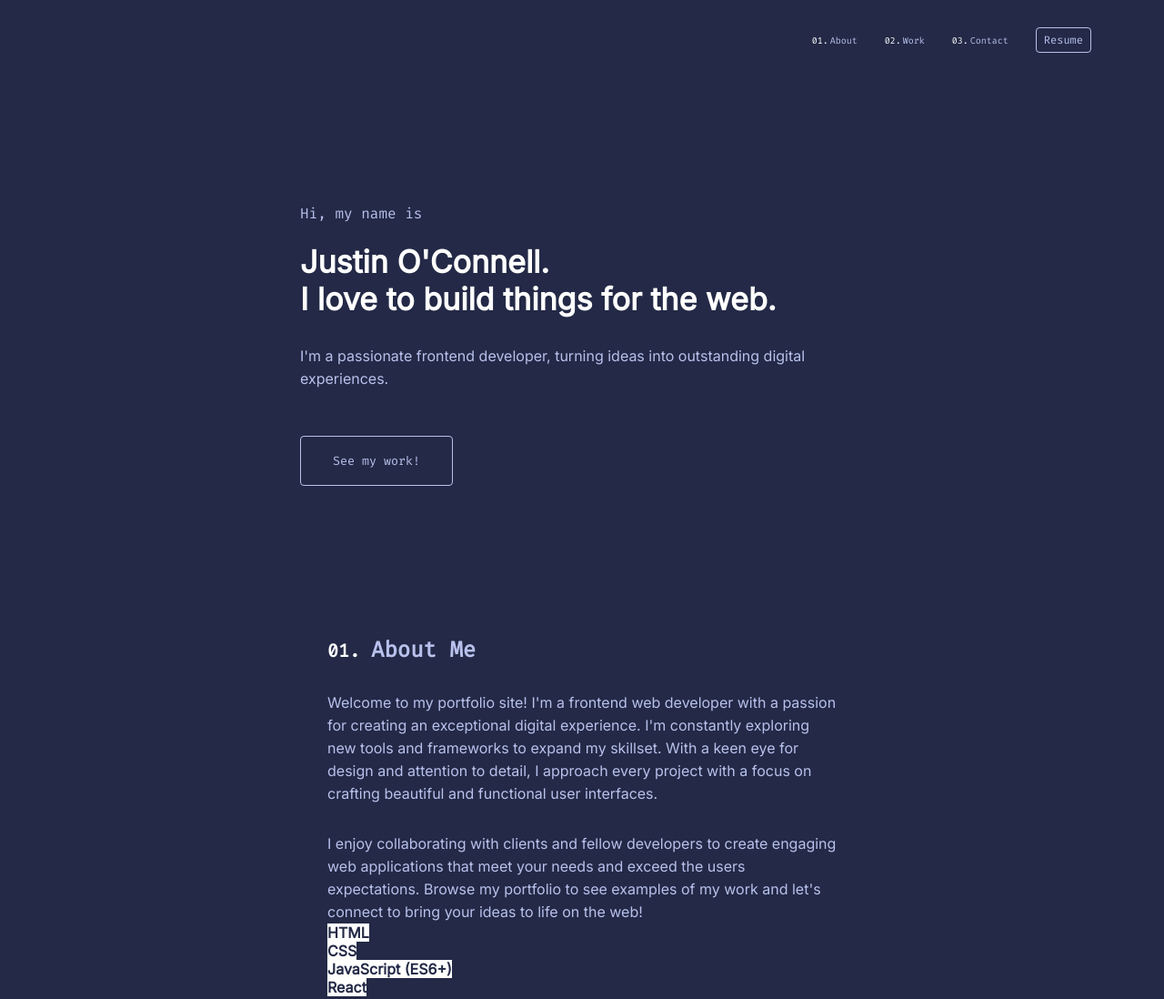
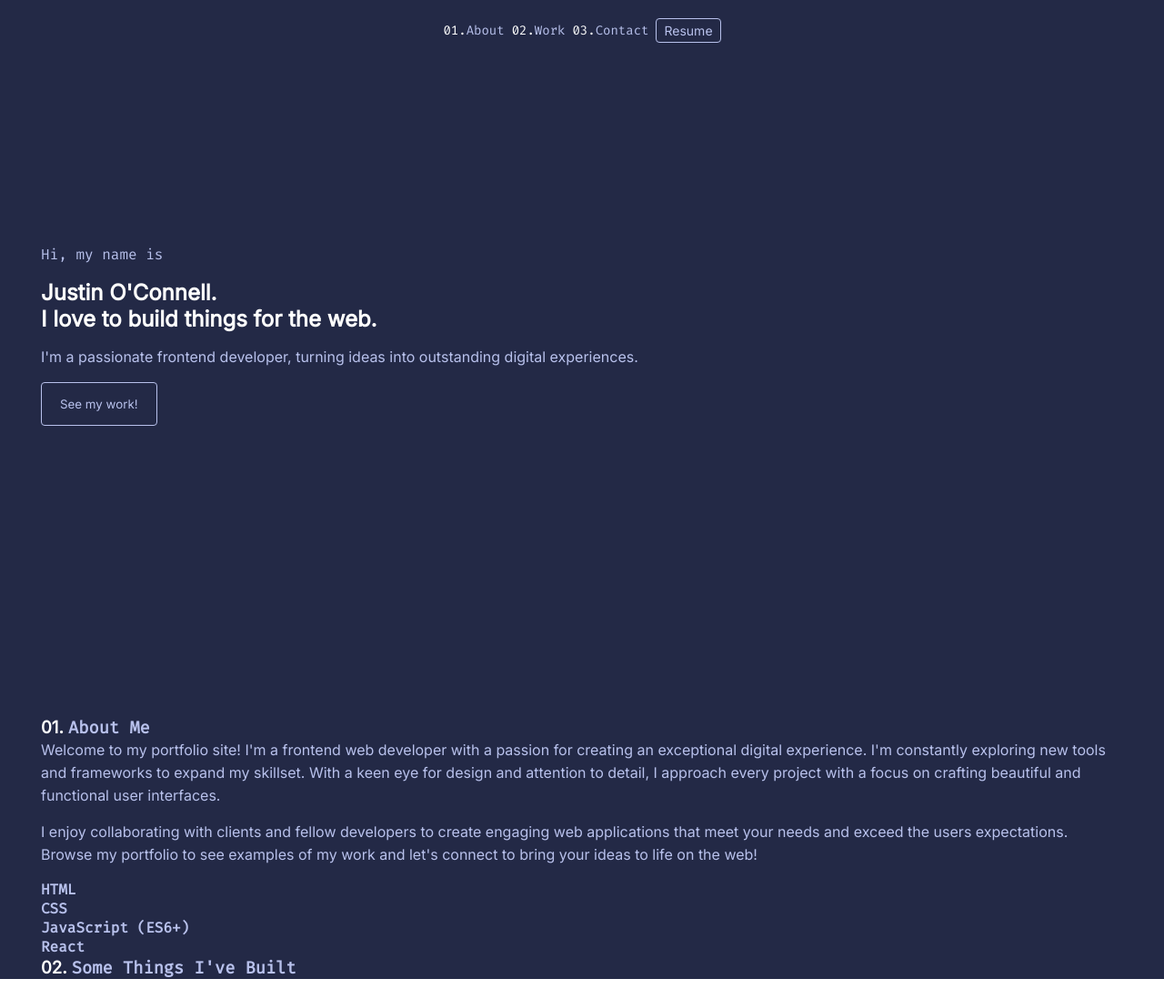
Before and after one commit to justin-0/my-portfolio, a plain HTML site: page index.html in a window 1280 px wide. Shown: the top 1098 px of the page at 91% size. After the commit the page ends 1076 px from the top, so only its background shows below. Drawn offline with Linux system fonts and the light colour scheme.

Commit message:
reorganised css

```diff
--- a/index.html
+++ b/index.html
@@ -12,16 +12,26 @@
       <nav id="nav">
         <div class="links">
           <div class="link">
-            <span class="number">01.</span><span class="link-name">About</span>
+            <a href="#about"
+              ><span class="number">01.</span
+              ><span class="link-name">About</span></a
+            >
           </div>
           <div class="link">
-            <span class="number">02.</span><span class="link-name">Work</span>
+            <a href="#projects"
+              ><span class="number">02.</span
+              ><span class="link-name">Work</span></a
+            >
           </div>
           <div class="link">
-            <span class="number">03.</span
-            ><span class="link-name">Contact</span>
+            <a href=""
+              ><span class="number">03.</span
+              ><span class="link-name">Contact</span></a
+            >
           </div>
-          <div class="link"><button class="nav-btn">Resume</button></div>
+          <div class="link">
+            <a href=""><button class="nav-btn">Resume</button></a>
+          </div>
         </div>
       </nav>
       <section id="hero">
@@ -35,13 +45,13 @@
             I'm a passionate frontend developer, turning ideas into outstanding
             digital experiences.
           </p>
-          <button class="main-btn">See my work!</button>
+          <a href="#projects"><button class="main-btn">See my work!</button></a>
         </div>
       </section>
-      <section>
+      <section class="abt-parent">
         <div id="about">
           <div class="about-content">
-            <h2><span class="h-number">01. </span>About Me</h2>
+            <h3 class="tagline"><span class="h-number">01. </span>About Me</h3>
             <p>
               Welcome to my portfolio site! I'm a frontend web developer with a
               passion for creating an exceptional digital experience. I'm
@@ -81,7 +91,9 @@
         </div>
       </section>
       <section id="projects">
-        <h2><span class="h-number">02. </span>Some Things I've Built</h2>
+        <h3 class="tagline">
+          <span class="h-number">02. </span>Some Things I've Built
+        </h3>
       </section>
     </div>
     <script src="/app.js"></script>
--- a/styles.css
+++ b/styles.css
@@ -13,151 +13,109 @@
   margin: 0;
   padding: 0;
   box-sizing: border-box;
+  scroll-behavior: smooth;
+  font-family: 'Inter', sans-serif;
 }
 
-#app {
-  padding: 0 20px;
-  background-color: var(--main-bg-color);
-}
-
-#nav {
-  padding-top: 20px;
-}
-
-#hero {
-  height: 80vh;
-  display: flex;
-  align-items: flex-start;
-  justify-content: center;
-  flex-direction: column;
-  margin-bottom: 130px;
-}
-
-#about {
-  height: 100vh;
-}
-#projects {
-  height: 100vh;
+/* Fonts, Colours, Button, Anchors */
+.link span,
+.tagline,
+.tech-title {
+  font-family: 'Fira Code', monospace;
 }
 
 h1,
-h2 {
+.link .number,
+.h-number {
   color: var(--main-headline-color);
-  font-family: 'Inter', sans-serif;
 }
 
-h2 {
-  font-family: 'Fira Code', monospace;
+.link span,
+.tagline,
+.tech-title,
+p,
+button {
   color: var(--main-para-color);
-  font-size: 24px;
 }
 
 p {
-  color: var(--main-para-color);
-  font-family: 'Inter', sans-serif;
+  line-height: 25px;
   font-size: 16px;
-  line-height: 25px;
 }
 
 button {
+  background-color: var(--main-bg-color);
   border: 1px solid var(--main-para-color);
-  color: var(--main-para-color);
-  background-color: var(--main-bg-color);
   border-radius: 4px;
-  font-family: 'Fira Code', monospace;
+  /* font-family: 'Inter', sans-serif; */
+}
+
+a {
+  text-decoration: none;
+  cursor: pointer;
 }
 
 section {
-  padding: 0 30px;
-  background-color: var(--main-bg-color);
+  margin: 0 20px;
+}
+
+/* Navigation */
+#nav {
+  padding-top: 20px;
 }
 
 .links {
   display: flex;
   justify-content: center;
   align-items: center;
-  gap: 12px;
-  font-size: 10px;
+  gap: 8px;
 }
 
 .link {
-  color: var(--main-para-color);
-  font-family: 'Fira Code', monospace;
+  font-size: 14px;
 }
 
 .nav-btn {
-  font-size: 12px;
-  padding: 5px 8px;
-  font-family: 'Fira Code', monospace;
+  font-size: 14px;
+  padding: 4px 8px;
+  cursor: pointer;
 }
 
-.number {
-  color: var(--main-headline-color);
-  font-size: 10px;
+/* Parent Div */
+#app {
+  background-color: var(--main-bg-color);
+  padding: 0 25px;
+}
+/* Hero Section */
+#hero {
+  height: 80vh;
+  display: flex;
+  flex-direction: column;
+  justify-content: center;
 }
 
-.link-name {
-  margin-left: 2px;
+.hero-content {
+  display: flex;
+  flex-direction: column;
+  align-items: flex-start;
 }
 
-.hero-content h1 {
-  margin-bottom: 30px;
-  font-size: 34px;
-}
-
-.tagline {
-  font-family: 'Fira Code', monospace;
-  margin-bottom: 20px;
+.hero-content .tagline,
+h1,
+p {
+  margin-bottom: 15px;
 }
 
 .main-btn {
-  margin-top: 50px;
-  padding: 18px 35px;
+  padding: 15px 20px;
+  cursor: pointer;
 }
 
-.about-content h2 {
-  margin-bottom: 30px;
+/* About Section */
+.abt-parent {
+  margin-top: 100px;
 }
 
-.h-number {
-  font-size: 20px;
-  color: var(--main-headline-color);
+.about-content .tagline {
+  margin-top: 50px;
 }
-
-.about-content p:last-of-type {
-  margin-top: 30px;
-}
-
-.card {
-  background-color: var(--card-bg-color);
-  width: fit-content;
-}
-
-.tech-title {
-  color: var(--card-content-color);
-  font-family: 'Inter', sans-serif;
-}
-
-/* Media Queries */
-@media (min-width: 500px) {
-  .links {
-    justify-content: flex-end;
-  }
-}
-@media (min-width: 780px) {
-  #app {
-    padding: 0 80px;
-  }
-  #nav {
-    padding-top: 30px;
-  }
-  #hero,
-  #about,
-  #projects {
-    padding: 0 250px;
-    margin: 0 auto;
-  }
-  .links {
-    gap: 30px;
-  }
-}
```
